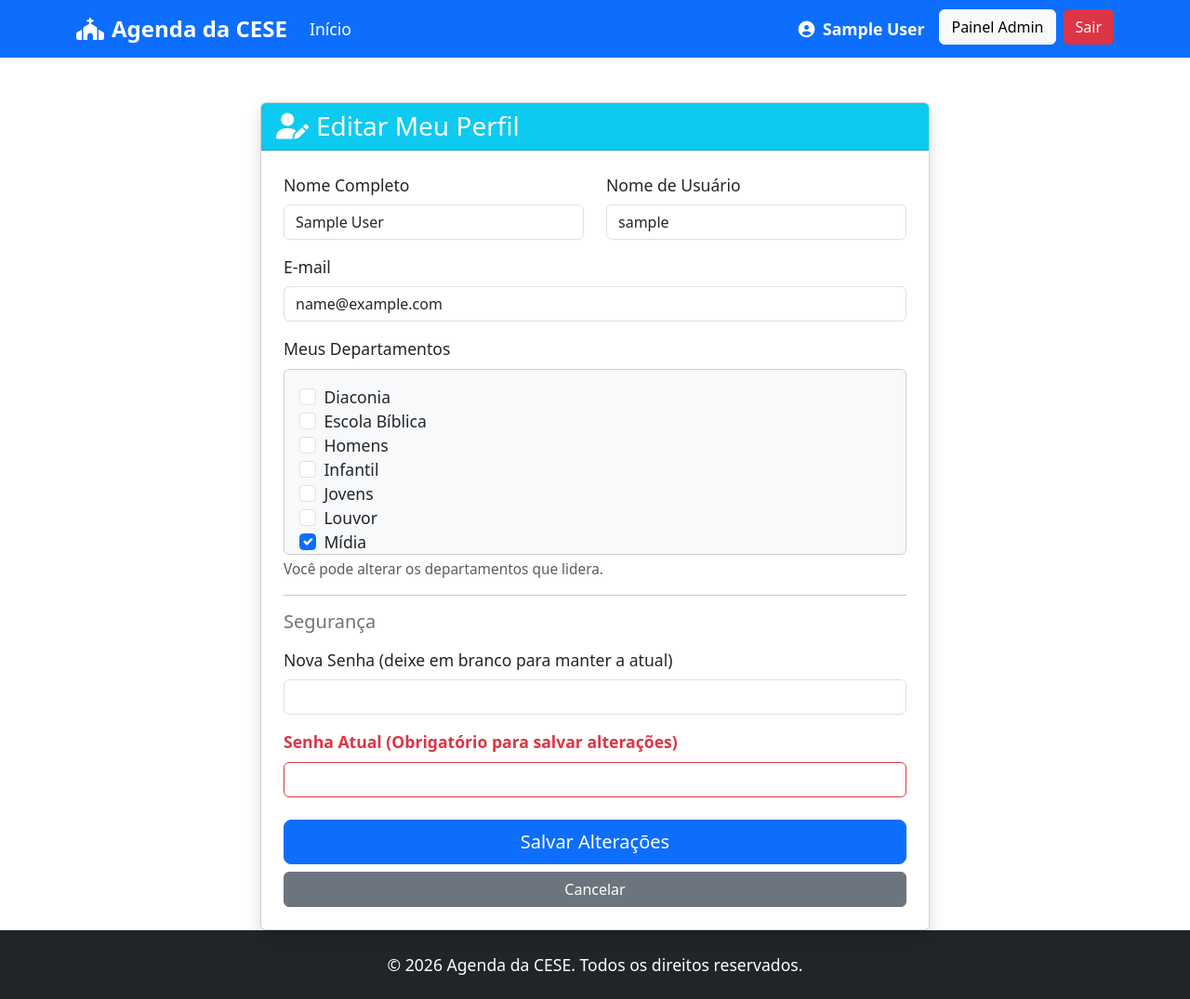
After one commit to ricardore9/projeto-curso-git, a PHP site: page /profile.php in a window 1280 px wide. The commit adds this page. Shown: the whole page at 93% size. Run offline with PHP 8.4, Linux system fonts and the light colour scheme; the visitor is signed in with stand-in values (Sample User, id 1); data comes from the database, SQL or seed files in the repository; both versions use the stored data as it was after the commit; some libraries are stand-ins or nearby versions.

```diff
--- a/admin/usuarios.php
+++ b/admin/usuarios.php
@@ -62,6 +62,7 @@ require_once '../includes/header.php';
             <h2><i class="fas fa-users me-2"></i>Gerenciar Líderes e Usuários</h2>
         </div>
         <div class="col-md-4 text-end">
+             <a href="novo_usuario.php" class="btn btn-primary me-2"><i class="fas fa-plus"></i> Novo Usuário</a>
              <a href="dashboard.php" class="btn btn-secondary">Voltar ao Painel</a>
         </div>
     </div>
--- a/config.php
+++ b/config.php
@@ -6,7 +6,7 @@ define('DB_USER', 'covesa26_agendaCese');
 define('DB_PASS', '@cese2209');
 
 // Configurações Gerais
-define('SITE_NAME', 'Agenda Igreja');
+define('SITE_NAME', 'Agenda da CESE');
 
 // Detecção automática da URL Base
 $protocol = (!empty($_SERVER['HTTPS']) && $_SERVER['HTTPS'] !== 'off' || $_SERVER['SERVER_PORT'] == 443) ? "https://" : "http://";
--- a/includes/footer.php
+++ b/includes/footer.php
@@ -2,7 +2,7 @@
 
 <footer class="bg-dark text-white text-center py-4 mt-auto">
     <div class="container">
-        <p class="mb-0">&copy; <?php echo date('Y'); ?> <?php echo defined('SITE_NAME') ? SITE_NAME : 'Agenda Igreja'; ?>. Todos os direitos reservados.</p>
+        <p class="mb-0">&copy; <?php echo date('Y'); ?> <?php echo defined('SITE_NAME') ? SITE_NAME : 'Agenda da CESE'; ?>. Todos os direitos reservados.</p>
     </div>
 </footer>
 
--- a/includes/header.php
+++ b/includes/header.php
@@ -12,7 +12,7 @@ if (!defined('BASE_URL')) {
 <head>
     <meta charset="UTF-8">
     <meta name="viewport" content="width=device-width, initial-scale=1.0">
-    <title><?php echo defined('SITE_NAME') ? SITE_NAME : 'Agenda Igreja'; ?></title>
+    <title><?php echo defined('SITE_NAME') ? SITE_NAME : 'Agenda da CESE'; ?></title>
     <!-- Bootstrap 5 CSS -->
     <link href="https://cdn.jsdelivr.net/npm/bootstrap@5.3.0/dist/css/bootstrap.min.css" rel="stylesheet">
     <!-- FontAwesome -->
@@ -31,7 +31,7 @@ if (!defined('BASE_URL')) {
 <nav class="navbar navbar-expand-lg navbar-dark bg-primary mb-4">
     <div class="container">
         <a class="navbar-brand" href="<?php echo BASE_URL; ?>">
-            <i class="fas fa-church me-2"></i>Agenda Igreja
+            <i class="fas fa-church me-2"></i>Agenda da CESE
         </a>
         <button class="navbar-toggler" type="button" data-bs-toggle="collapse" data-bs-target="#navbarMain">
             <span class="navbar-toggler-icon"></span>
@@ -47,7 +47,9 @@ if (!defined('BASE_URL')) {
             <ul class="navbar-nav ms-auto">
                 <?php if (isset($_SESSION['user_id'])): ?>
                     <li class="nav-item">
-                        <span class="nav-link text-white">Olá, <?php echo htmlspecialchars($_SESSION['user_name']); ?></span>
+                        <a class="nav-link text-white fw-bold" href="<?php echo BASE_URL; ?>profile.php">
+                            <i class="fas fa-user-circle me-1"></i> <?php echo htmlspecialchars($_SESSION['user_name']); ?>
+                        </a>
                     </li>
                     <li class="nav-item">
                         <?php if ($_SESSION['user_type'] === 'admin'): ?>
--- /dev/null
+++ b/profile.php
@@ -0,0 +1,176 @@
+<?php
+require_once 'includes/db.php';
+
+if (session_status() === PHP_SESSION_NONE) {
+    session_start();
+}
+
+if (!isset($_SESSION['user_id'])) {
+    header("Location: login.php");
+    exit;
+}
+
+// Buscar dados atuais do usuário
+try {
+    $stmt = $pdo->prepare("SELECT * FROM usuarios WHERE id = ?");
+    $stmt->execute([$_SESSION['user_id']]);
+    $user = $stmt->fetch();
+} catch (PDOException $e) {
+    die("Erro ao carregar perfil.");
+}
+
+// Buscar departamentos (apenas se for líder para editar)
+$departamentos = [];
+if ($user['tipo'] === 'lider') {
+    $stmt = $pdo->query("SELECT id, nome FROM departamentos ORDER BY nome ASC");
+    $departamentos = $stmt->fetchAll();
+
+    $stmt_meus = $pdo->prepare("SELECT departamento_id FROM usuario_departamentos WHERE usuario_id = ?");
+    $stmt_meus->execute([$_SESSION['user_id']]);
+    $meus_depts = $stmt_meus->fetchAll(PDO::FETCH_COLUMN);
+}
+
+// Processar atualização
+if ($_SERVER['REQUEST_METHOD'] === 'POST') {
+    $nome = trim($_POST['nome']);
+    $username = trim($_POST['username']);
+    $email = trim($_POST['email']);
+    $senha_atual = $_POST['senha_atual'];
+    $nova_senha = $_POST['nova_senha'];
+    $depts_selecionados = $_POST['departamentos'] ?? [];
+
+    if (empty($nome) || empty($username) || empty($email) || empty($senha_atual)) {
+        $erro = "Nome, Usuário, Email e Senha Atual são obrigatórios.";
+    } elseif (!password_verify($senha_atual, $user['senha'])) {
+        $erro = "Senha atual incorreta.";
+    } else {
+        try {
+            // Verificar unicidade (excluindo o próprio usuário)
+            $stmt = $pdo->prepare("SELECT id FROM usuarios WHERE (email = ? OR username = ?) AND id != ?");
+            $stmt->execute([$email, $username, $_SESSION['user_id']]);
+            if ($stmt->fetch()) {
+                $erro = "Usuário ou E-mail já está em uso por outra pessoa.";
+            } else {
+                $pdo->beginTransaction();
+
+                $sql = "UPDATE usuarios SET nome = ?, username = ?, email = ? ";
+                $params = [$nome, $username, $email];
+
+                if (!empty($nova_senha)) {
+                    $sql .= ", senha = ? ";
+                    $params[] = password_hash($nova_senha, PASSWORD_DEFAULT);
+                }
+
+                $sql .= "WHERE id = ?";
+                $params[] = $_SESSION['user_id'];
+
+                $stmt = $pdo->prepare($sql);
+                $stmt->execute($params);
+
+                // Atualizar Departamentos (se for líder)
+                if ($user['tipo'] === 'lider') {
+                    $pdo->prepare("DELETE FROM usuario_departamentos WHERE usuario_id = ?")->execute([$_SESSION['user_id']]);
+                    if (!empty($depts_selecionados)) {
+                        $stmt_d = $pdo->prepare("INSERT INTO usuario_departamentos (usuario_id, departamento_id) VALUES (?, ?)");
+                        foreach ($depts_selecionados as $did) {
+                            $stmt_d->execute([$_SESSION['user_id'], $did]);
+                        }
+                    }
+                }
+
+                $pdo->commit();
+
+                // Atualizar sessão
+                $_SESSION['user_name'] = $nome;
+
+                $_SESSION['flash_message'] = "Perfil atualizado com sucesso!";
+                $_SESSION['flash_type'] = "success";
+
+                // Redirecionar para recarregar dados
+                header("Location: profile.php");
+                exit;
+            }
+        } catch (Exception $e) {
+            $pdo->rollBack();
+            $erro = "Erro ao atualizar: " . $e->getMessage();
+        }
+    }
+}
+
+require_once 'includes/header.php';
+?>
+
+<div class="container mt-4">
+    <div class="row justify-content-center">
+        <div class="col-md-8">
+            <div class="card shadow">
+                <div class="card-header bg-info text-white">
+                    <h3 class="mb-0"><i class="fas fa-user-edit me-2"></i>Editar Meu Perfil</h3>
+                </div>
+                <div class="card-body p-4">
+                    <?php if (isset($erro)): ?>
+                        <div class="alert alert-danger"><?php echo $erro; ?></div>
+                    <?php endif; ?>
+
+                    <form method="POST">
+
+                        <div class="row">
+                            <div class="col-md-6 mb-3">
+                                <label class="form-label">Nome Completo</label>
+                                <input type="text" class="form-control" name="nome" value="<?php echo htmlspecialchars($user['nome']); ?>" required>
+                            </div>
+                            <div class="col-md-6 mb-3">
+                                <label class="form-label">Nome de Usuário</label>
+                                <input type="text" class="form-control" name="username" value="<?php echo htmlspecialchars($user['username']); ?>" required>
+                            </div>
+                        </div>
+
+                        <div class="mb-3">
+                            <label class="form-label">E-mail</label>
+                            <input type="email" class="form-control" name="email" value="<?php echo htmlspecialchars($user['email']); ?>" required>
+                        </div>
+
+                        <?php if ($user['tipo'] === 'lider'): ?>
+                            <div class="mb-3">
+                                <label class="form-label">Meus Departamentos</label>
+                                <div class="card card-body bg-light" style="max-height: 200px; overflow-y: auto;">
+                                    <?php foreach ($departamentos as $d): ?>
+                                        <div class="form-check">
+                                            <input class="form-check-input" type="checkbox" name="departamentos[]" value="<?php echo $d['id']; ?>" id="pd_<?php echo $d['id']; ?>"
+                                                <?php echo in_array($d['id'], $meus_depts) ? 'checked' : ''; ?>>
+                                            <label class="form-check-label" for="pd_<?php echo $d['id']; ?>">
+                                                <?php echo htmlspecialchars($d['nome']); ?>
+                                            </label>
+                                        </div>
+                                    <?php endforeach; ?>
+                                </div>
+                                <div class="form-text">Você pode alterar os departamentos que lidera.</div>
+                            </div>
+                        <?php endif; ?>
+
+                        <hr>
+                        <h5 class="mb-3 text-secondary">Segurança</h5>
+
+                        <div class="mb-3">
+                            <label class="form-label">Nova Senha (deixe em branco para manter a atual)</label>
+                            <input type="password" class="form-control" name="nova_senha" autocomplete="new-password">
+                        </div>
+
+                        <div class="mb-4">
+                            <label class="form-label fw-bold text-danger">Senha Atual (Obrigatório para salvar alterações)</label>
+                            <input type="password" class="form-control border-danger" name="senha_atual" required>
+                        </div>
+
+                        <div class="d-grid gap-2">
+                            <button type="submit" class="btn btn-primary btn-lg">Salvar Alterações</button>
+                            <a href="<?php echo $user['tipo'] === 'admin' ? 'admin/dashboard.php' : 'leader/dashboard.php'; ?>" class="btn btn-secondary">Cancelar</a>
+                        </div>
+
+                    </form>
+                </div>
+            </div>
+        </div>
+    </div>
+</div>
+
+<?php require_once 'includes/footer.php'; ?>
```
Also changed, not shown: admin/novo_usuario.php (added, +152 -0 lines), auth.php (+11 -10 lines), database.sql (+6 -1 lines), forgot_password.php (added, +28 -0 lines), login.php (+5 -2 lines), recover.php (added, +45 -0 lines), register.php (+6 -1 lines), reset_password.php (added, +81 -0 lines), setup.php (+7 -6 lines).
